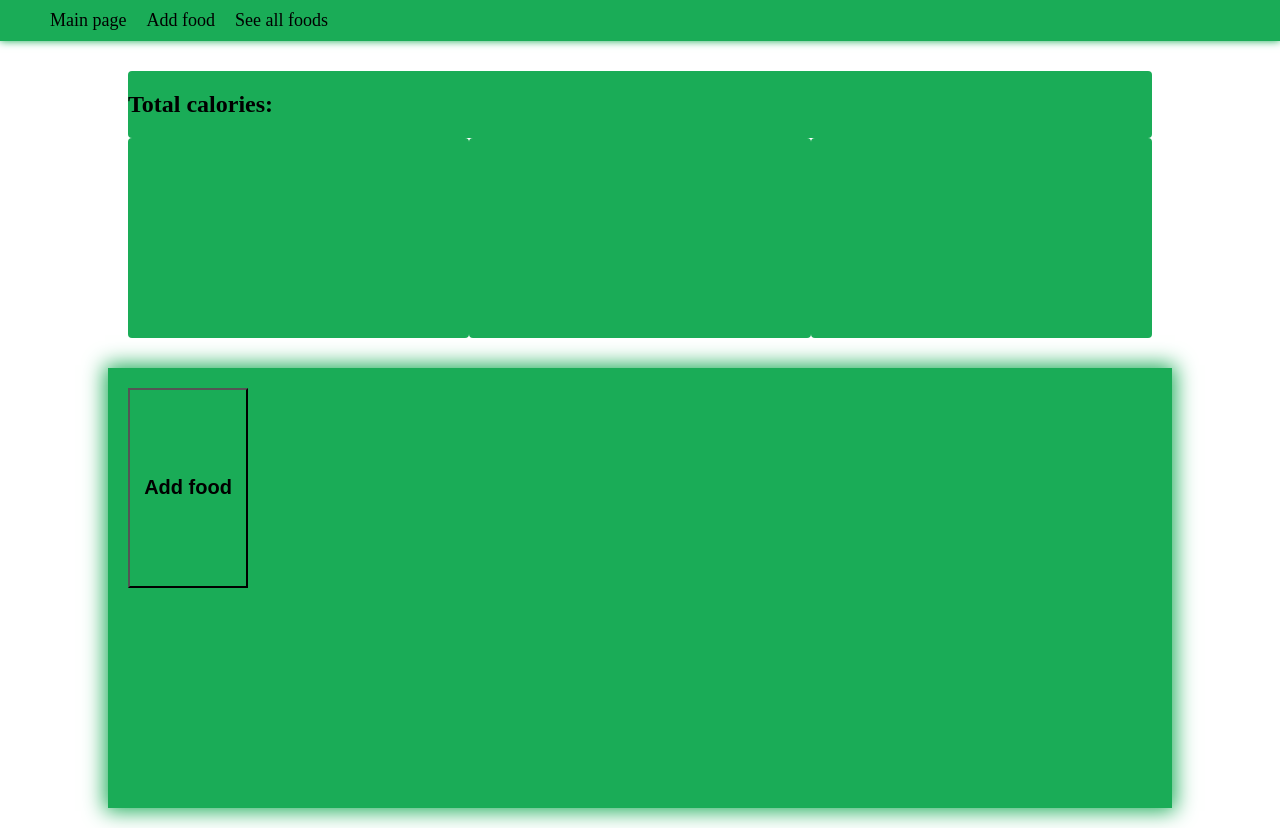
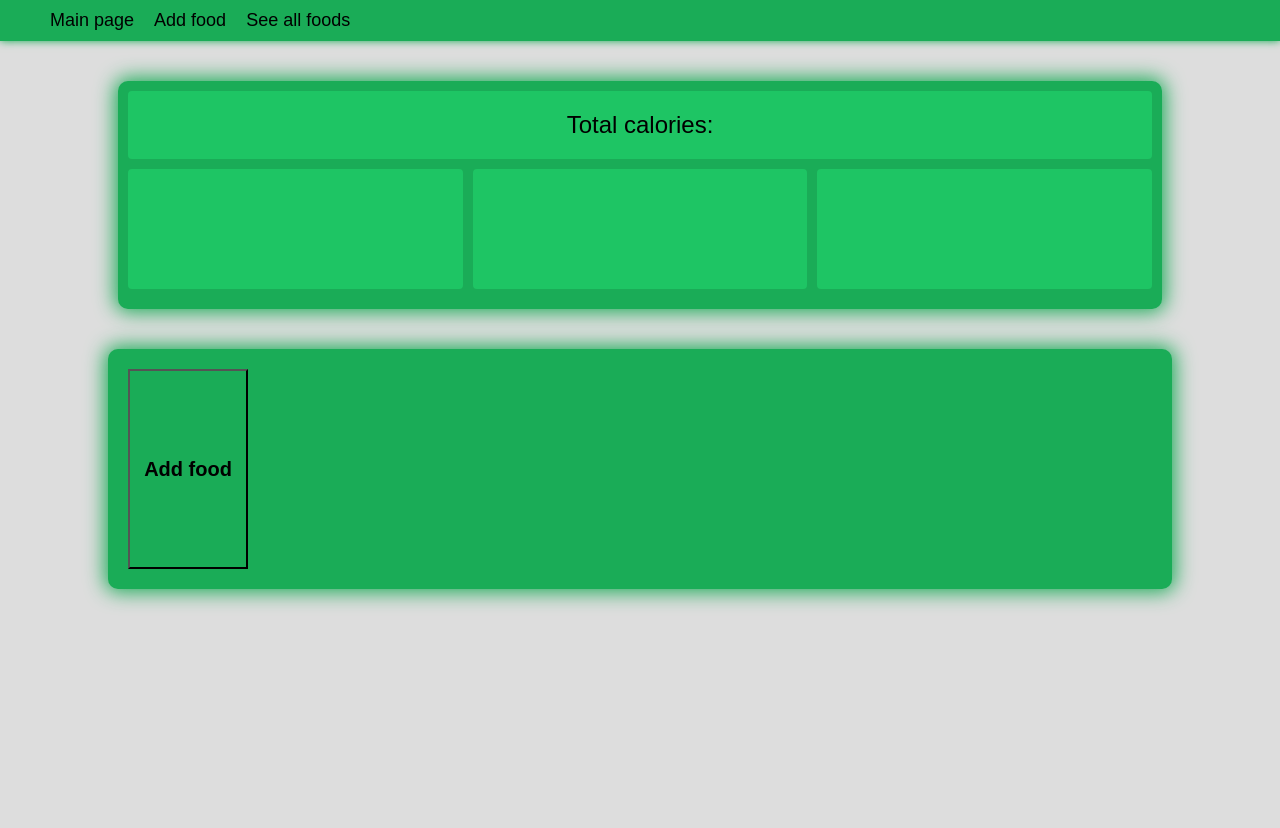
Before and after one commit to joax49/Nutrient-Balancer, a plain HTML site: page index.html in a window 1280 px wide. After the commit the page ends 800 px from the top, so only its background shows below. Drawn offline with Linux system fonts and the light colour scheme.

Commit message:
Added more styling changes, along with the HTML code for the page that will display all the avialable foods.

```diff
--- a/css/addFoodStyles.css
+++ b/css/addFoodStyles.css
@@ -1,6 +1,7 @@
 body {
     margin: 0;
-    padding: 0;
+    font-family: sans-serif;
+    background-color: #ddd;
 }
 
 div, #nav__ul, form, label {
@@ -16,7 +17,7 @@ div, #nav__ul, form, label {
     background-color: #1AAC57;
     padding: 30px;
     border-radius: 4px;
-    box-shadow: 0 0 8px 0 #1AAC57;
+    box-shadow: 0 0 20px 3px #1AAC57;
 }
 
 #food-adding {
--- a/css/allFoods.css
+++ b/css/allFoods.css
@@ -1,3 +1,25 @@
 body {
     margin: 0;
+    font-family: sans-serif;
+    background-color: #ddd;
 }
+
+#main-container {
+    width: 800px;
+    margin: auto;
+    padding: 4px;
+    background-color: #1AAC57;
+}
+
+table {
+    width: 100%;
+    table-layout: fixed;
+    margin: auto;
+    border-spacing: 0;
+}
+
+td, th {
+    padding: 6px;
+    text-align: center;
+    border: 1px solid #000;
+}
--- a/css/navBar.css
+++ b/css/navBar.css
@@ -2,7 +2,7 @@
 
 #nav {
     background-color: #1AAC57;
-    margin-bottom: 20px;
+    margin-bottom: 40px;
     box-shadow: 0 0 8px 0 #1AAC57;
 }
 
--- a/css/styles.css
+++ b/css/styles.css
@@ -1,44 +1,54 @@
 body {
     margin: 0;
+    font-family: sans-serif;
+    background-color: #ddd;
 }
 
 /*NUTRITIONAL DISPLAY*/
 
 #display-container {
     margin: auto;
+    margin-bottom: 40px;
     width: 80%;
-    display: flex;
-    flex-direction: column;
+    display: grid;
+    grid-auto-flow: row;
     padding: 10px;
+    background-color: #1AAC57;
+    border-radius: 10px;
+    box-shadow: 0 0 20px 3px #1AAC57;
 }
 
 #full-caloric-display-container {
     width: 100%;
     height: auto;
-    display: flex;
     margin: auto;
-    background-color: #1AAC57;
+    background-color: #1EC564;
     border-radius: 4px;
+    text-align: center;
+    padding: 20px;
+    font-size: 24px;
+    box-sizing: border-box;
 }
 
 #full-nutrient-display {
     width: 100%;
-    height: 200px;
-    display: flex;
-    margin: auto;
+    height: 120px;
+    display: grid;
+    grid-auto-flow: column;
+    margin: 10px auto;
+    gap: 10px;
 }
 
 #full-nutrient-display div {
-    flex-grow: 1;
-    background-color: #1AAC57;
+    background-color: #1EC564;
     border-radius: 4px;
+    text-align: center;
 }
 
 /*FOOD MANAGING*/
 
 #food-managing {
-    margin: 20px auto;
-    min-height: 400px;
+    margin: 40px auto;
     width: 80%;
     display: grid;
     background-color: #1AAC57;
@@ -47,6 +57,7 @@ body {
     grid-auto-rows: 200px;
     padding: 20px;
     gap: 20px;
+    border-radius: 10px;
 }
 
 .food-box {
--- a/index.html
+++ b/index.html
@@ -16,7 +16,7 @@
             </ul>
         </div>
         <div id="display-container">
-            <div id="full-caloric-display-container"><h2  id="full-caloric-display">Total calories: </h2></div>
+            <div id="full-caloric-display-container">Total calories: </div>
             <div id="full-nutrient-display">
                 <div id="full-carb-display"></div>
                 <div id="full-protein-display"></div>
```
Also changed, not shown: allFoods.html (+15 -0 lines).
